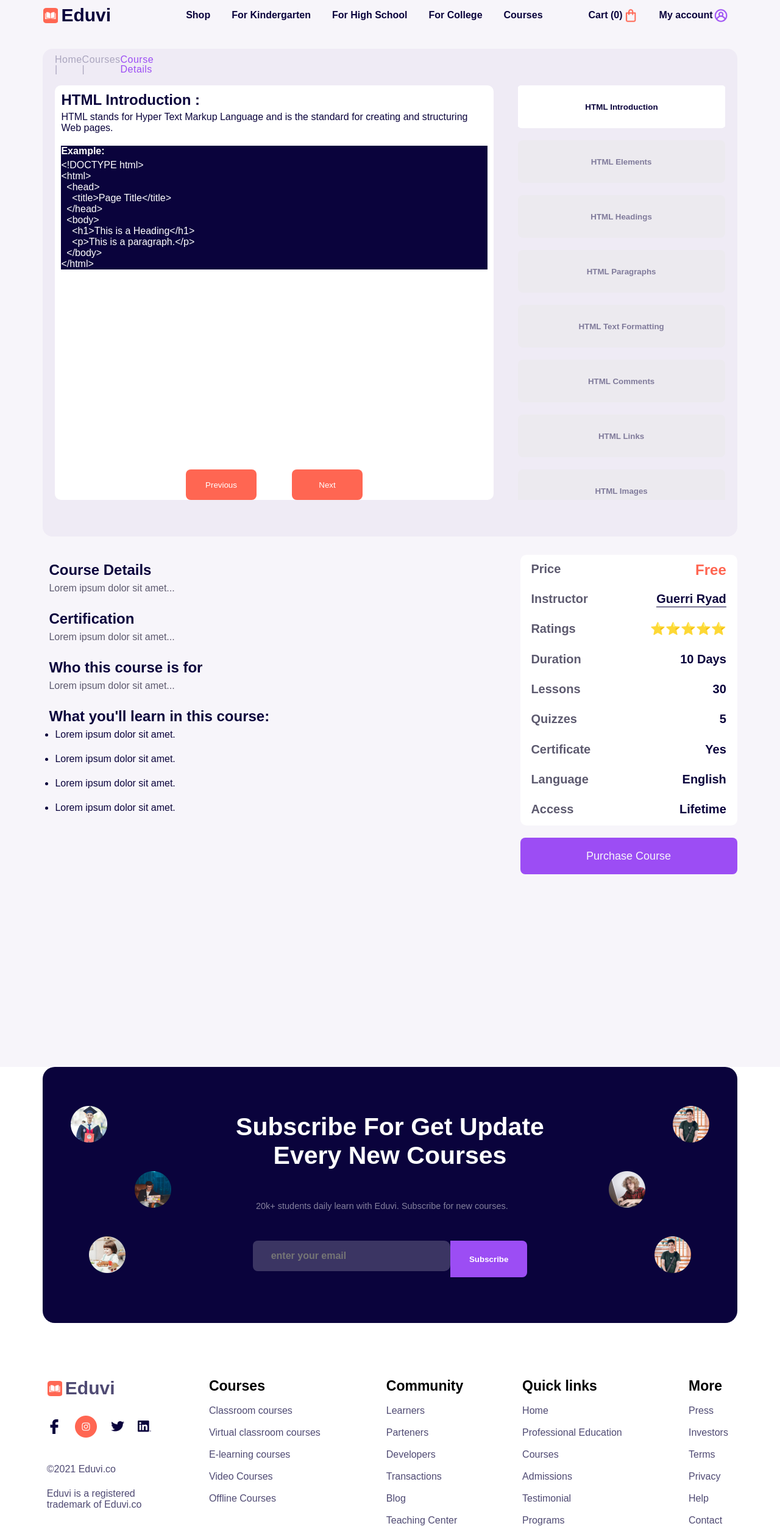
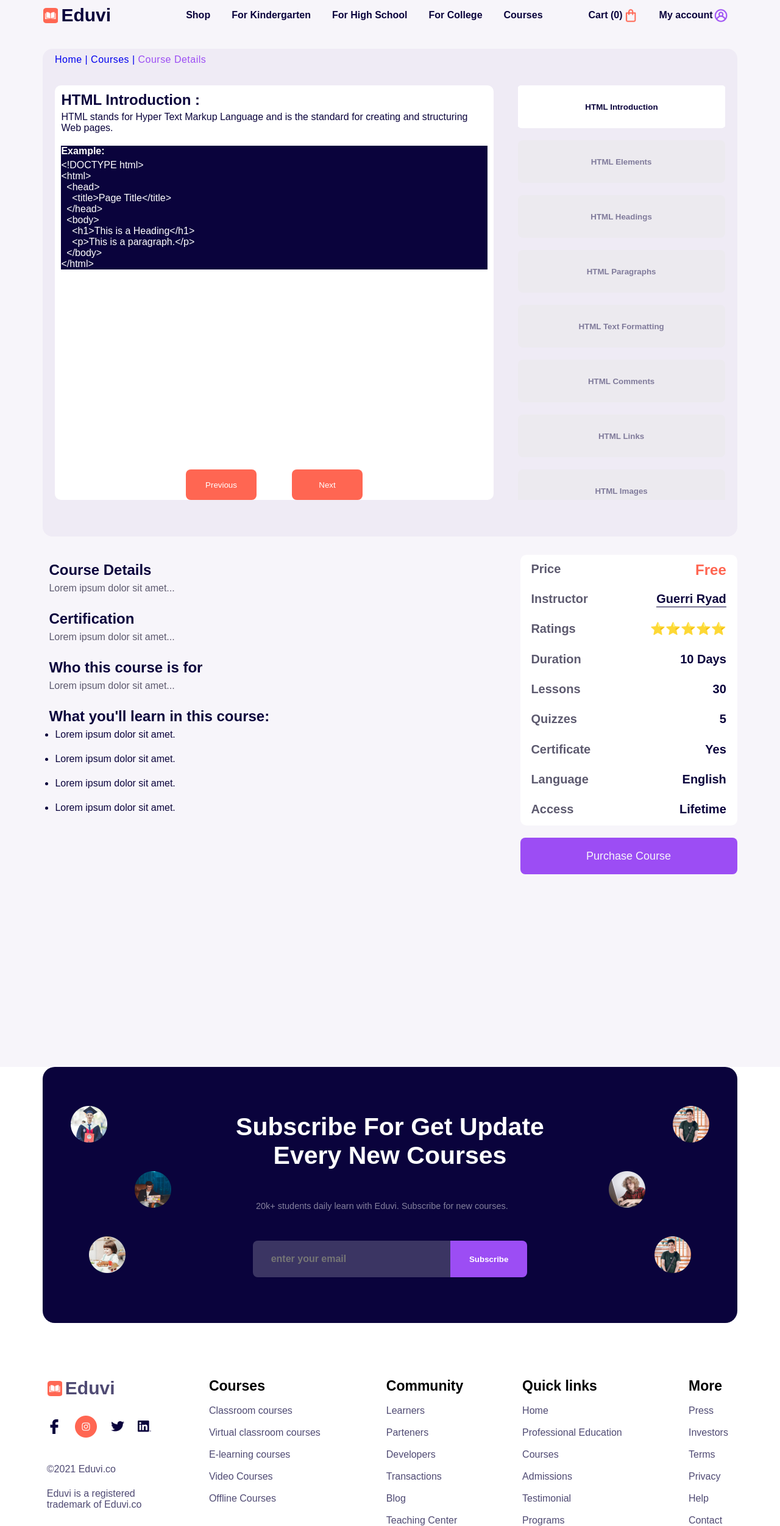
Before and after one commit to ryaguerri/eduviPlatform, a React (Vite) app in the folder client/vite-project/: page /Coursesdet in a window 1280 px wide. Shown: the whole page at 61% size. Built offline with nearby package versions, Linux system fonts and the light colour scheme; a web font is replaced by a local one.

Commit message:
corrrrect sooome sme

```diff
--- a/client/vite-project/src/components/Cart.jsx
+++ b/client/vite-project/src/components/Cart.jsx
@@ -17,7 +17,7 @@ const Cart = () => {
     dispatch(fetchCourses(email));
   }, [dispatch]);
 
-  // Debugging logs to check API responses
+
   console.log("Fetched Books:", items);
   console.log("Fetched Courses:", courses);
 
--- a/client/vite-project/src/components/Coursesdet.css
+++ b/client/vite-project/src/components/Coursesdet.css
@@ -98,7 +98,8 @@
 
   border: none;
 }
-.topshop1 {
+.topshop2 {
+
   position: absolute;
   top: 40px;
   left: 90px;
@@ -108,6 +109,13 @@
   line-height: 16px;
   letter-spacing: 0.03em;
   text-align: left;
+}
+.topshop2 :link{
+  text-decoration: none;
+
+}
+link{
+  color: #eceaef;
 }
 .toppp {
   color: #9c4df4;
--- a/client/vite-project/src/components/Coursesdet.jsx
+++ b/client/vite-project/src/components/Coursesdet.jsx
@@ -53,7 +53,7 @@ const Coursesdet = () => {
         </button>
       </div>
 
-      <div className="topshop1">
+      <div className="topshop2">
         <Link to="/">Home | </Link>
         <Link to="/Courses">Courses | </Link>
         <span className="toppp">Course Details</span>
--- a/client/vite-project/src/components/Footer.css
+++ b/client/vite-project/src/components/Footer.css
@@ -111,12 +111,16 @@
 .imagesitem3 input {
     /* Ajoute ton style ici */
      width: 72%;
+     height: 60px;
      background-color: rgba(255, 255, 255, 0.2);
      color: white;
 
     border-top-left-radius: 8px;
 
     border-bottom-left-radius: 8px;
+    border-top-right-radius: 0px;
+    border-bottom-right-radius: 0px;
+
     display: flex;
     align-items: center;
     padding-left: 30px;
--- a/client/vite-project/src/components/Nav.jsx
+++ b/client/vite-project/src/components/Nav.jsx
@@ -20,7 +20,7 @@ const Nav = () => {
   const courses = useSelector((state) => state.cart.courses);  // Courses in the cart
 
   // Calculate the total number of items (courses + books + 1)
-  const totalItems = courses.length + cartItems.length + 1;
+  const totalItems = courses.length + cartItems.length ;
 
   return (
     <div className="nav">
@@ -100,7 +100,7 @@ const Nav = () => {
                   className={activeLink === "/Cart" ? "active" : ""}
                 >
                   <div className="navi">
-                    Cart ({totalItems-1})
+                    Cart ({totalItems})
                     <img src="src/assets/image2.png" alt="" className="im" />
                   </div>
                 </Link>
--- a/client/vite-project/src/components/Shop.jsx
+++ b/client/vite-project/src/components/Shop.jsx
@@ -7,6 +7,9 @@ import { Link } from "react-router-dom";
 
 const Shop = () => {
   const dispatch = useDispatch();
+
+  const items = useSelector((state) => state.cart.items);
+  const courses = useSelector((state) => state.cart.courses);
   const email = useSelector((state) => state.user.email);
 
   useEffect(() => {
--- a/client/vite-project/src/features/cartSlice.js
+++ b/client/vite-project/src/features/cartSlice.js
@@ -119,7 +119,6 @@ const cartSlice = createSlice({
       .addCase(deleteCourseAsync.rejected, (state) => {
         state.notification = 'Failed to remove course from cart!';
       })
-      // Add this logic to handle course addition similarly to books
       .addCase(addCourseAsync.fulfilled, (state, action) => {
         state.cartCount += 1;
         state.courses.push(action.payload); // Assuming action.payload is the added course
@@ -127,6 +126,14 @@ const cartSlice = createSlice({
       })
       .addCase(addCourseAsync.rejected, (state) => {
         state.notification = 'Failed to add course to cart!';
+      })
+      .addCase(addToCartAsync.fulfilled, (state, action) => {
+        state.cartCount += 1;
+        state.items.push(action.payload); // Assuming action.payload is the added book
+        state.notification = 'Book added to cart!';
+      })
+      .addCase(addToCartAsync.rejected, (state) => {
+        state.notification = 'Failed to add book to cart!';
       });
   },
 });
```
